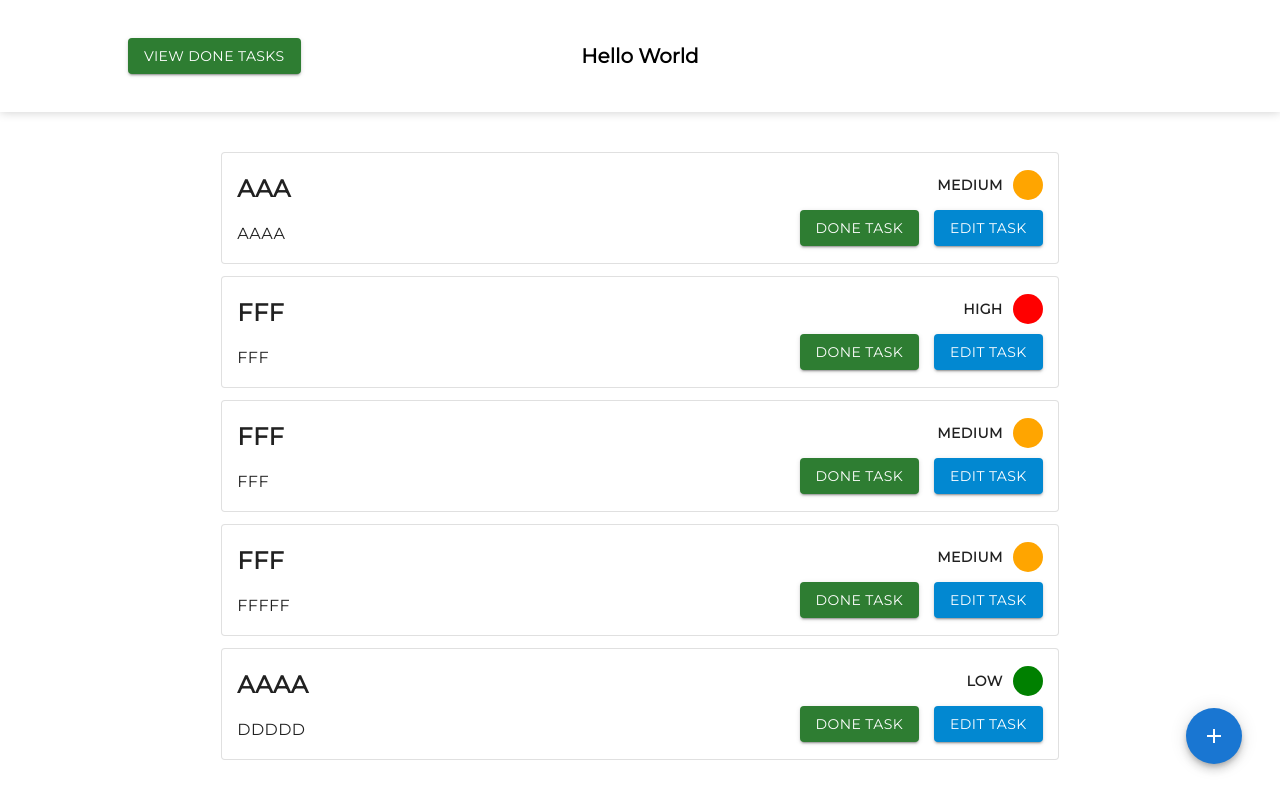
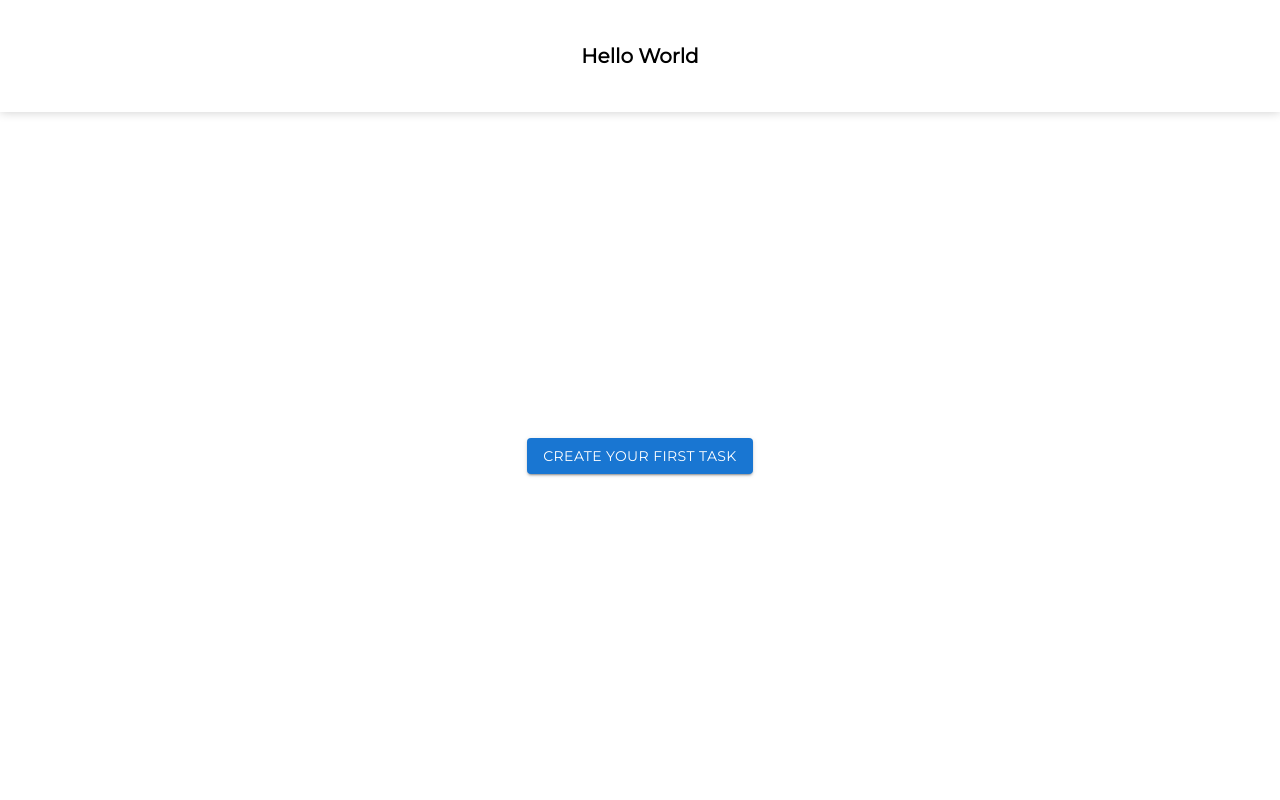
Before and after one commit to mreskini/ai-bees-todo-list, a React (Create React App) app: page / in a window 1280 px wide. Built offline with nearby package versions, Linux system fonts and the light colour scheme.

Commit message:
style: update task list to avoid overflows

```diff
--- a/src/components/TasksList/TasksList.module.scss
+++ b/src/components/TasksList/TasksList.module.scss
@@ -1,6 +1,13 @@
 .tasks {
     width: 100%;
     height: 86vh;
+
+    overflow: auto;
+}
+
+.action {
+    width: 100%;
+    height: 100%;
 
     display: flex;
     align-items: center;
--- a/src/components/TasksList/index.tsx
+++ b/src/components/TasksList/index.tsx
@@ -23,7 +23,13 @@ const TasksList = () => {
             <EditTaskModal />
 
             {showTasksList ? (
-                <Grid container alignItems="center" justifyContent="center">
+                <Grid
+                    container
+                    alignItems="start"
+                    justifyContent="center"
+                    paddingTop="3%"
+                    paddingBottom="3%"
+                >
                     <Grid xs={8}>
                         {openTasksList.map((task, index) => {
                             return <TaskItem task={task} key={index} />
@@ -32,9 +38,11 @@ const TasksList = () => {
                     <FloatingAddButton />
                 </Grid>
             ) : (
-                <Button variant="contained" onClick={handleCreateModalOpen}>
-                    Create Your First Task
-                </Button>
+                <div className={styles.action}>
+                    <Button variant="contained" onClick={handleCreateModalOpen}>
+                        Create Your First Task
+                    </Button>
+                </div>
             )}
         </div>
     )
--- a/src/contexts/TasksContext.tsx
+++ b/src/contexts/TasksContext.tsx
@@ -63,56 +63,7 @@ export const useTasks = () => {
 
 const TasksProvider: React.FC<Props> = ({ children }) => {
     // States and Hooks
-    const [tasksList, setTasksList] = useState<Task[]>([
-        {
-            token: "0fa49501-c2f7-4d7b-929c-9bf435e24877",
-            title: "aaa",
-            description: "aaaa",
-            targets: "aaa",
-            priority: "MEDIUM",
-            status: "OPEN",
-        },
-        {
-            token: "41f3f300-3b9b-43a4-b8b5-8fc1f61603e4",
-            title: "fff",
-            description: "fff",
-            targets: "fff",
-            priority: "HIGH",
-            status: "OPEN",
-        },
-        {
-            token: "8af76992-7b62-4664-846e-d003732f8270",
-            title: "fff",
-            description: "fff",
-            targets: "ffff",
-            priority: "MEDIUM",
-            status: "OPEN",
-        },
-        {
-            token: "76ed3833-e03c-49d2-af65-8a910d86da20",
-            title: "fff",
-            description: "fffff",
-            targets: "",
-            priority: "MEDIUM",
-            status: "OPEN",
-        },
-        {
-            token: "ddfe8072-f837-47f0-bff6-77930dcfc8ab",
-            title: "aaaa",
-            description: "ddddd",
-            targets: "",
-            priority: "LOW",
-            status: "OPEN",
-        },
-        {
-            token: "ffa4fa66-b356-4b84-bdef-e05379f1e907",
-            title: "Mohammad",
-            description: "Eskini Is here\n",
-            targets: "targets will go here",
-            priority: "HIGH",
-            status: "DONE",
-        },
-    ])
+    const [tasksList, setTasksList] = useState<Task[]>([])
 
     // Methods
     const addNewTask = (
```
